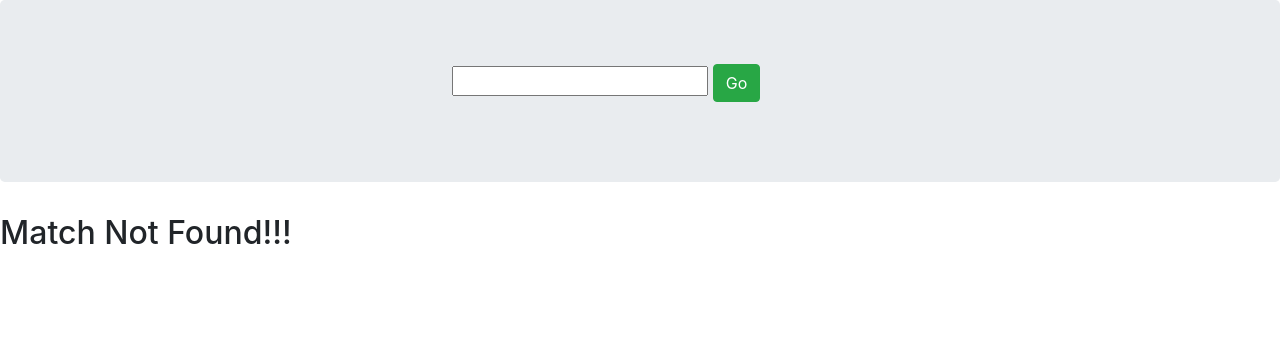
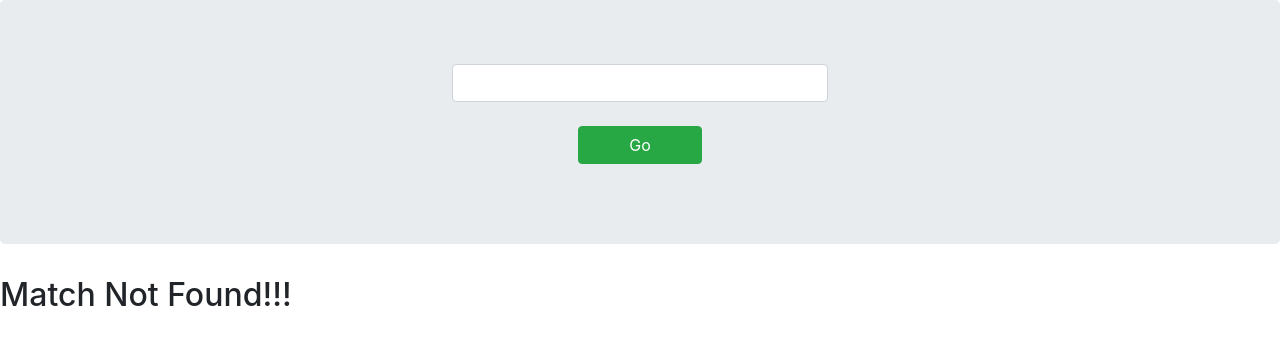
Before and after one commit to myvirusking/OMTMS, a Django app: page /user/movies/ in a window 1280 px wide. Shown: the top 345 px of the page. Run offline with Django 3.2, Linux system fonts and the light colour scheme; a user stored in the database is signed in; parts of the project's set-up code (start-up, migrations or seed data) failed here and were passed over; some libraries are stand-ins or nearby versions.

Commit message:
bug fixes

```diff
--- a/user/templates/user/movieplace.html
+++ b/user/templates/user/movieplace.html
@@ -4,13 +4,14 @@
 	<form method="post">
 	 {% csrf_token %}
 	   <div class="col-md-4" style="text-align: left">
-	      <input type="text" name="placen" list="placename"/>
+	      <input class="form-control" type="text" name="placen" list="placename"/>
 			<datalist id="placename">
 			    <option value="Ulhasnagar">ULH</option>
 			    <option value="Kalyan">KYN</option>
 			    <option value="Thane">TH</option>
 			</datalist>
-			<button class="btn btn-success">Go</button>
+			<br>
+			<div align="center"><button class="btn btn-success" style="padding-left: 50px;padding-right: 50px;">Go</button></div>
 	   </div>
 	</form>
 </div>
```
Also changed, not shown: user/templates/user/moviename.html (+0 -27 lines).
